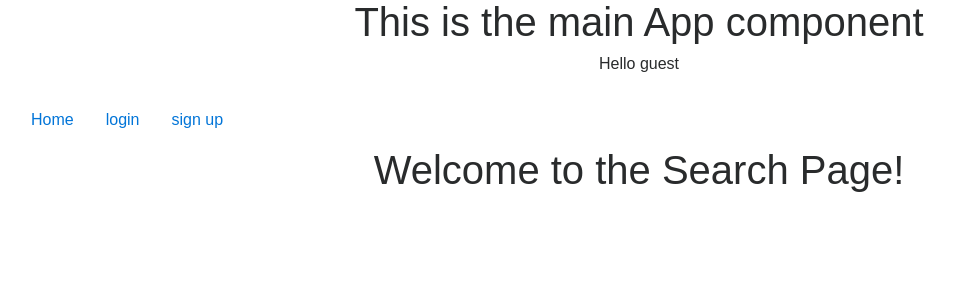
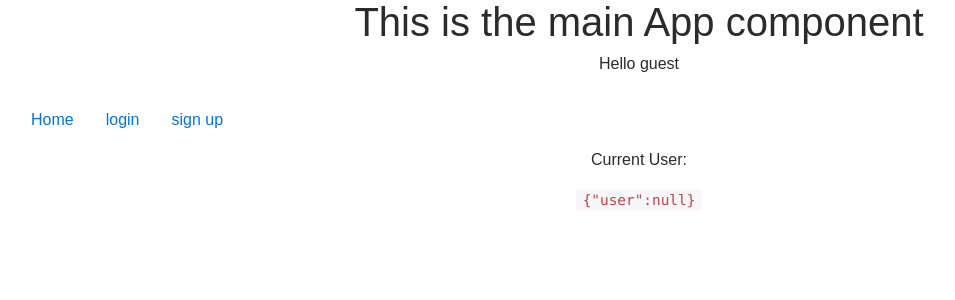
Before and after one commit to auztin410/Ultimate-Movie-App, a React (Create React App) app: page /search in a window 1280 px wide. Shown: the top 300 px of the page, without its empty margins (1-956 px from the left). Built offline with nearby package versions, Linux system fonts and the light colour scheme; no server answers.

Commit message:
Passing username to test search page

```diff
--- a/src/App.jsx
+++ b/src/App.jsx
@@ -127,7 +127,7 @@ class App extends Component {
 				{/* <Route exact path="/" component={Home} /> */}
 				<Route exact path="/" render={() => <Home user={this.state.user} />} />
 				{/* <Route exact path="/search" render={() => <Search user={this.state.user} />} /> */}
-				<Route exact path="/search" component={Search} />
+				<Route exact path="/search" render={() => <Search user={this.state.user} />}  />
 				<Route
 					exact
 					path="/login"
--- a/src/components/Search.jsx
+++ b/src/components/Search.jsx
@@ -1,13 +1,23 @@
 import React from 'react';
 
 const Search = props => {
-    return(
-        <div>
-    <h1>Welcome to the Search Page!</h1>
-    <p>{props.user}</p>
-    </div>
-    );
-
+    if (props.user) {
+		return (
+			<div className="Search">
+				<p>Current User:</p>
+                <p>{props.user.local.username}</p>
+			</div>
+		)
+	} else {
+		return (
+			<div className="Search">
+				<p>Current User:</p>
+				<code>
+					{JSON.stringify(props)}
+				</code>
+			</div>
+		)
+	}
 }
 
 export default Search;
```
